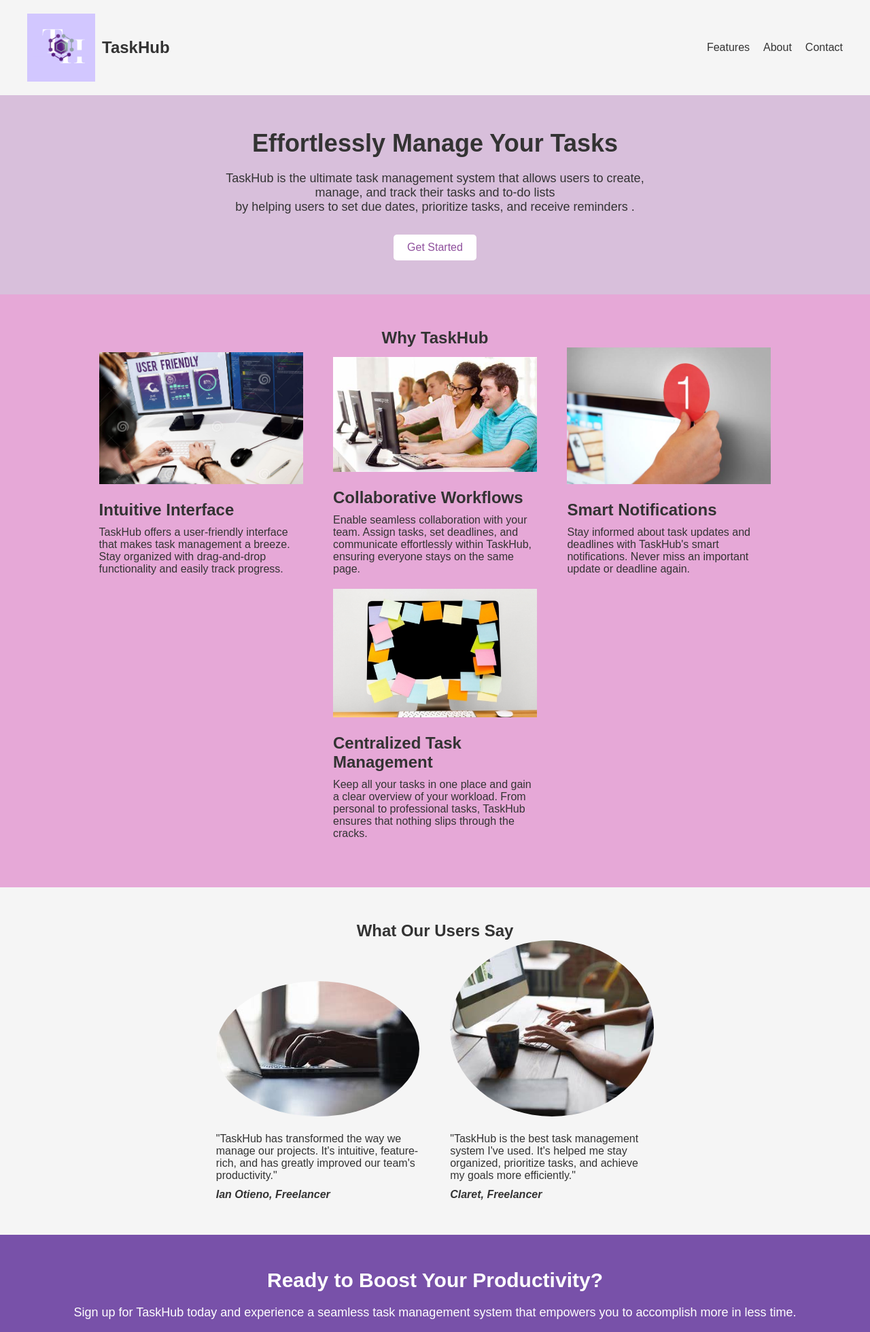
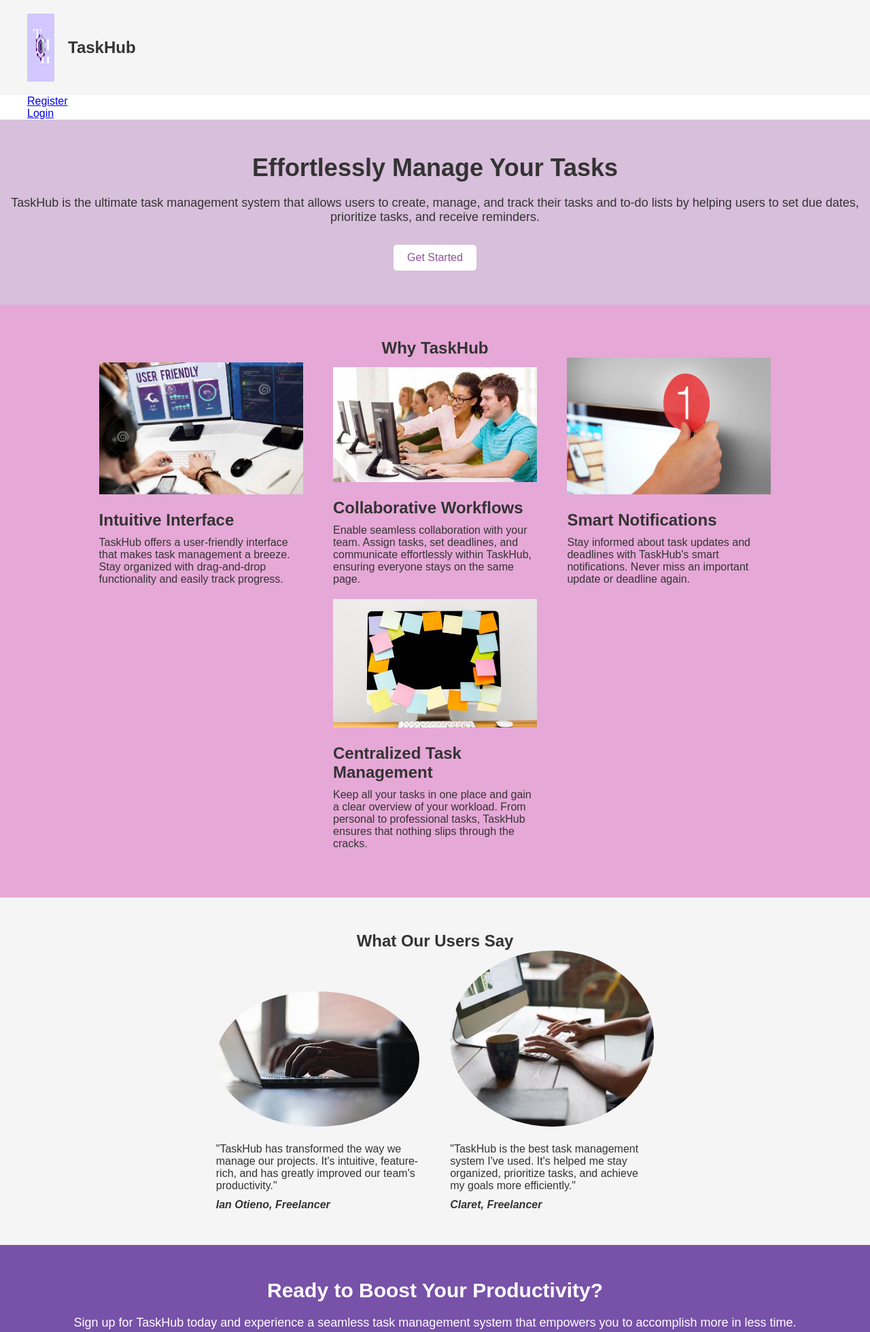
Before and after one commit to Ivy-Chelsea/Taskhub, a Flask app: page / in a window 1280 px wide. Shown: the top 1959 px of the page at 68% size. Run offline with Flask 3, Linux system fonts and the light colour scheme.

Commit message:
made changes to base.html

```diff
--- a/app.py
+++ b/app.py
@@ -14,11 +14,6 @@ app.config['SQLALCHEMY_DATABASE_URI'] = 'sqlite:///users.db'
 
 # Create SQLAlchemy database object
 db = SQLAlchemy(app)
-
-@app.route('/landing')
-def landing_page():
-    return render_template('landing.html')
-
 
 # Define User class to store user information
 class User(db.Model, UserMixin):
@@ -77,26 +72,26 @@ class Task(db.Model):
         self.labels = labels
         self.user_id = user_id
 
-
 # Create login manager object
 login_manager = LoginManager()
 login_manager.init_app(app)
-
 
 @login_manager.user_loader
 def load_user(user_id):
     return User.query.get(int(user_id))
 
-
+#Renders the registration page if the user is not logged in, otherwise redirects to the task page.
 @app.route('/')
 def index():
-    """
-    Renders the registration page if the user is not logged in, otherwise redirects to the task page.
-    """
+
     if current_user.is_authenticated:
         return render_template('landing.html')
     else:
         return render_template('landing.html')
+
+@app.route('/landing')
+def landing_page():
+    return render_template('landing.html')
 
 @app.route('/successful')
 def successful():
@@ -112,6 +107,10 @@ def settings():
         email = request.form['email']
         password = request.form['new_password']
         confirm_new_password = request.form['confirm_new_password']
+
+        if len(password) < 8:
+            flash('Password must be at least 8 characters long', 'error')
+            return redirect(url_for('settings'))
 
         if not first_name:
             flash('First name is required', 'danger')
@@ -152,20 +151,13 @@ def register():
         password = request.form['password']
         email = request.form['email']
 
-        # Validate the email address
-        if '@' not in email:
-            flash('Invalid email address', 'error')
-            return redirect(url_for('register'))
-
-        # Validate the password
+         # Validate the password
         if len(password) < 8:
             flash('Password must be at least 8 characters long', 'error')
             return redirect(url_for('register'))
 
         # Check if the username already exists
         existing_user = User.query.filter_by(username=username).first()
-
-
 
         if existing_user:
             flash('The username already exists. Please choose a different one.', 'error')
@@ -212,23 +204,10 @@ def login():
 
     return render_template('login.html')
 
-
-@app.route('/logout')
-@login_required
-def logout():
-    """
-    Handles user logout.
-    """
-    logout_user()
-    return render_template('landing.html')
-
-
+# Handles task creation.
 @app.route('/tasks', methods=['GET', 'POST'])
 @login_required
 def tasks():
-    """
-    Handles task creation.
-    """
     if request.method == 'POST':
         title = request.form.get('tasktitle')
         description = request.form.get('taskDescription')
@@ -247,9 +226,15 @@ def tasks():
 
         flash('Task created!', 'success')
         return redirect(url_for('tasks'))
+    return render_template('Todo.html')
 
-    return render_template('Todo.html')
+#Handles user logout.
+@app.route('/logout')
+@login_required
+def logout():
+    logout_user()
+    return render_template('landing.html')
 
 
 if __name__ == '__main__':
-    app.run(debug=True)
+    app.run(host='0.0.0.0', port=5000,debug=True)
--- a/static/base.css
+++ b/static/base.css
@@ -1,5 +1,286 @@
-.navbar-menu {
+/* base.css */
+
+.logo img {
+  width: 40px;
+  height: 40px;
+  margin-right: 10px;
+}
+
+.logo h1 {
+  font-size: 24px;
+  margin: 0;
+}
+
+/* Reset default styles */
+body,
+h1,
+h2,
+p,
+ul,
+li {
+  margin: 0;
+  padding: 0;
+}
+
+/* Global styles */
+body {
+  font-family: Arial, sans-serif;
+  color: #333;
+}
+
+.container {
+  max-width: 1200px;
+  margin: 0 auto;
+  padding: 20px;
+}
+
+/* Header Section */
+.header {
+  background-color: #f5f5f5;
+  padding: 20px 0;
+}
+
+.container {
+  max-width: 1200px;
+  margin: 0 auto;
+  padding: 0 20px;
+}
+
+.header-content {
   display: flex;
-  justify-content: flex-end;
-  flex-grow: 1;
+  justify-content: space-between;
+  align-items: center;
 }
+
+.logo {
+  display: flex;
+  align-items: center;
+}
+
+.logo img {
+  height: 100px;
+  /* Adjust the height as needed */
+}
+
+.logo h1 {
+  font-size: 24px;
+  margin-left: 10px;
+}
+
+.navigation ul {
+  list-style: none;
+  display: flex;
+}
+
+.navigation ul li {
+  margin-left: 20px;
+}
+
+.navigation ul li a {
+  text-decoration: none;
+  color: #333;
+  font-size: 16px;
+  transition: color 0.3s ease;
+}
+
+.navigation ul li a:hover {
+  color: #4CAF50;
+}
+
+/* About Section */
+.about {
+  background-color: #D8BFDB;
+  padding: 50px 0;
+  text-align: center;
+}
+
+.about-content {
+  max-width: 15000px;
+  margin: 0 auto;
+}
+
+.about h1 {
+  font-size: 36px;
+  margin-bottom: 20px;
+}
+
+.about p {
+  font-size: 18px;
+  margin-bottom: 30px;
+}
+
+.cta-button {
+  display: inline-block;
+  padding: 10px 20px;
+  font-size: 16px;
+  background-color: #e6a8d7;
+  color: #fff;
+  text-decoration: none;
+  border-radius: 5px;
+}
+
+/* Features Section */
+.features {
+  padding: 50px 0;
+  background-color: #e6a8d7;
+  text-align: center;
+}
+
+.feature {
+  display: inline-block;
+  max-width: 300px;
+  margin: 0 20px;
+  text-align: left;
+}
+
+.feature img {
+  max-width: 100%;
+  margin-bottom: 20px;
+}
+
+.feature h2 {
+  font-size: 24px;
+  margin-bottom: 10px;
+}
+
+.feature p {
+  font-size: 16px;
+  margin-bottom: 20px;
+}
+
+/* Testimonials Section */
+.testimonials {
+  padding: 50px 0;
+  background-color: #f5f5f5;
+  text-align: center;
+}
+
+.testimonial {
+  display: inline-block;
+  max-width: 300px;
+  margin: 0 20px;
+  text-align: left;
+}
+
+.testimonial img {
+  max-width: 100%;
+  border-radius: 50%;
+  margin-bottom: 20px;
+}
+
+.testimonial p {
+  font-size: 16px;
+  margin-bottom: 10px;
+}
+
+.user-name {
+  font-weight: bold;
+  font-style: italic;
+}
+
+/* Call to Action (CTA) Section */
+.cta {
+  padding: 50px 0;
+  background-color: #7851A9;
+  text-align: center;
+}
+
+.cta h2 {
+  color: #fff;
+  font-size: 30px;
+  margin-bottom: 20px;
+}
+
+.cta p {
+  color: #fff;
+  font-size: 18px;
+  margin-bottom: 30px;
+}
+
+.cta-button {
+  display: inline-block;
+  padding: 10px 20px;
+  font-size: 16px;
+  background-color: #fff;
+  color: #8F509D;
+  text-decoration: none;
+  border-radius: 5px;
+}
+
+/* contact section */
+
+.contact {
+  padding: 80px 0;
+  background-color: #f9f9f9;
+}
+
+.container {
+  max-width: 1200px;
+  margin: 0 auto;
+  padding: 0 20px;
+}
+
+.contact h2 {
+  text-align: center;
+  margin-bottom: 10px;
+}
+
+.contact-content {
+  display: flex;
+  justify-content: space-between;
+  align-items: flex-start;
+}
+
+.contact-form {
+  flex: 1;
+  max-width: 400px;
+}
+
+.contact-form h3 {
+  margin-bottom: 20px;
+}
+
+.contact-form input,
+.contact-form textarea {
+  width: 100%;
+  padding: 10px;
+  margin-bottom: 20px;
+  border: 1px solid #ccc;
+  border-radius: 4px;
+}
+
+.contact-form textarea {
+  resize: vertical;
+  min-height: 60px;
+}
+
+.contact-form button[type="submit"] {
+  padding: 10px 20px;
+  background-color: #7851A9;
+  color: #fff;
+  border: none;
+  border-radius: 4px;
+  cursor: pointer;
+}
+
+.contact-details {
+  flex: 1;
+  max-width: 400px;
+}
+
+.contact-details h3 {
+  margin-bottom: 20px;
+}
+
+.contact-details p {
+  margin-bottom: 10px;
+}
+
+.contact-details a {
+  color: #7851A9;
+  text-decoration: none;
+}
+
+.contact-details a:hover {
+  text-decoration: underline;
+}
--- a/templates/base.html
+++ b/templates/base.html
@@ -1,12 +1,26 @@
 <!DOCTYPE html>
 <html>
+
 <head>
   <meta charset="UTF-8">
   <meta name="viewport" content="width=device-width, initial-scale=1.0">
   <title>{% block title %}Task Manager{% endblock %}</title>
-   <link rel="stylesheet" href="{{ url_for('static', filename='base.css') }}">
+  <link rel="stylesheet" href="{{ url_for('static', filename='base.css') }}">
 </head>
+
 <body>
+  <!-- Header -->
+  <header class="header">
+    <div class="container">
+      <div class="header-content">
+        <div class="logo">
+          <img src="{{ url_for('static', filename='images/logo.png') }}" alt="TaskHub Logo">
+          <h1>TaskHub</h1>
+        </div>
+      </div>
+    </div>
+  </header>
+
   <section class="hero is-primary is-fullheight">
     <div class="hero-head">
       <nav class="navbar">
@@ -17,13 +31,25 @@
               <div class="navbar-item">
                 <a href="{{ url_for('tasks') }}" class="button is-link is-outlined">
                   Task
+              </div>
+              <div class="navbar-item">
+                <a href="#features" class="button is-link is-outlined">
+                  Features
+              </div>
+              <div class="navbar-item">
+                <a href="#about" class="button is-link is-outlined">
+                  About
+              </div>
+              <div class="navbar-item">
+                <a href="#contact" class="button is-link is-outlined">
+                  Contact
+              </div>
+              <div class="navbar-item">
+                <a href="{{ url_for('settings') }}" class="button is-link is-outlined">
+                  settings
                 </a>
               </div>
               <div class="navbar-item">
-              <a href="{{ url_for('settings') }}" class="button is-link is-outlined">
-               settings
-              </a>
-	       <div class="navbar-item">
                 <a href="{{ url_for('logout') }}" class="button is-danger is-outlined">
                   Logout
                 </a>
@@ -59,4 +85,5 @@
     </div>
   </section>
 </body>
+
 </html>
--- a/templates/landing.html
+++ b/templates/landing.html
@@ -1,24 +1,9 @@
-<!DOCTYPE html>
-<html>
-<head>
-  <title>TaskHub</title>
-  <link rel="stylesheet" href="{{ url_for('static', filename='landing.css') }}">
- </head>
+{% extends 'base.html' %}
 
-<!-- Header -->
-<header class="header">
-  <div class="container">
-    <div class="header-content">
-      <div class="logo">
-         <img src="{{ url_for('static', filename='images/logo.png') }}" alt="TaskHub Logo">
-        <h1>TaskHub</h1>
-      </div>
+{% block title %}TaskHub{% endblock %}
+
+{% block content %}
 <nav class="navigation">
-        <ul>
-          <li><a href="#features">Features</a></li>
-          <li><a href="#about">About</a></li>
-          <li><a href="#contact">Contact</a></li>
-        </ul>
 </nav>
 </div>
 </div>
@@ -29,10 +14,8 @@
   <section id="about" class="about">
     <div class="about-content">
       <h1>Effortlessly Manage Your Tasks</h1>
-      <p>TaskHub is the ultimate task management system that allows users to create,
-	  <br>manage, and track their tasks and to-do lists
-	  <br>by helping users to set due dates, prioritize tasks, and receive reminders
-.</p>
+      <p>TaskHub is the ultimate task management system that allows users to create, manage, and track their tasks and
+        to-do lists by helping users to set due dates, prioritize tasks, and receive reminders.</p>
       <a href="#features" class="cta-button">Get Started</a>
     </div>
   </section>
@@ -43,22 +26,26 @@
     <div class="feature">
       <img src="{{ url_for('static', filename='images/UI.jpeg') }}" alt="UI">
       <h2>Intuitive Interface</h2>
-      <p>TaskHub offers a user-friendly interface that makes task management a breeze. Stay organized with drag-and-drop functionality and easily track progress.</p>
+      <p>TaskHub offers a user-friendly interface that makes task management a breeze. Stay organized with drag-and-drop
+        functionality and easily track progress.</p>
     </div>
     <div class="feature">
       <img src="{{ url_for('static', filename='images/workflows.jpeg') }}" alt="Worksflows">
       <h2>Collaborative Workflows</h2>
-      <p>Enable seamless collaboration with your team. Assign tasks, set deadlines, and communicate effortlessly within TaskHub, ensuring everyone stays on the same page.</p>
+      <p>Enable seamless collaboration with your team. Assign tasks, set deadlines, and communicate effortlessly within
+        TaskHub, ensuring everyone stays on the same page.</p>
     </div>
     <div class="feature">
       <img src="{{ url_for('static', filename='images/Notifications.jpg') }}" alt="Notifications">
       <h2>Smart Notifications</h2>
-      <p>Stay informed about task updates and deadlines with TaskHub's smart notifications. Never miss an important update or deadline again.</p>
+      <p>Stay informed about task updates and deadlines with TaskHub's smart notifications. Never miss an important
+        update or deadline again.</p>
     </div>
     <div class="feature">
       <img src="{{ url_for('static', filename='images/Centralized.jpeg') }}" alt="Centralized">
       <h2>Centralized Task Management</h2>
-      <p>Keep all your tasks in one place and gain a clear overview of your workload. From personal to professional tasks, TaskHub ensures that nothing slips through the cracks.</p>
+      <p>Keep all your tasks in one place and gain a clear overview of your workload. From personal to professional
+        tasks, TaskHub ensures that nothing slips through the cracks.</p>
     </div>
   </section>
 
@@ -67,12 +54,14 @@
     <h2>What Our Users Say</h2>
     <div class="testimonial">
       <img src="{{ url_for('static', filename='images/P1.jpeg') }}" alt="P1">
-      <p>"TaskHub has transformed the way we manage our projects. It's intuitive, feature-rich, and has greatly improved our team's productivity."</p>
+      <p>"TaskHub has transformed the way we manage our projects. It's intuitive, feature-rich, and has greatly improved
+        our team's productivity."</p>
       <span class="user-name">Ian Otieno, Freelancer</span>
     </div>
     <div class="testimonial">
       <img src="{{ url_for('static', filename='images/P2.jpeg') }}" alt="P2">
-      <p>"TaskHub is the best task management system I've used. It's helped me stay organized, prioritize tasks, and achieve my goals more efficiently."</p>
+      <p>"TaskHub is the best task management system I've used. It's helped me stay organized, prioritize tasks, and
+        achieve my goals more efficiently."</p>
       <span class="user-name">Claret, Freelancer</span>
     </div>
   </section>
@@ -80,7 +69,8 @@
   <!-- Template 4: Call to Action (CTA) Section -->
   <section class="cta">
     <h2>Ready to Boost Your Productivity?</h2>
-    <p>Sign up for TaskHub today and experience a seamless task management system that empowers you to accomplish more in less time.</p>
+    <p>Sign up for TaskHub today and experience a seamless task management system that empowers you to accomplish more
+      in less time.</p>
     <a href="{{ url_for('register') }}" class="cta-button">Sign Up Now</a>
   </section>
 
@@ -103,12 +93,11 @@
         </div>
         <div class="contact-details">
           <h3>Contact Information</h3>
-        <p>Email: <a href="mailto:ivychelsea20@gmail.com">info@taskhub.com</a></p>
+          <p>Email: <a href="mailto:info@taskhub.com">info@taskhub.com</a></p>
           <p>LinkedIn: <a href="https://www.linkedin.com/in/favour-mogbonjubola-079478245">LinkedIn</a></p>
         </div>
       </div>
     </div>
   </section>
-
 </body>
-</html>
+{% endblock %}
--- a/templates/successful.html
+++ b/templates/successful.html
@@ -6,7 +6,8 @@
 </h1>
 
 <p>
-    TaskHub is a powerful tool for staying organized and productive. With TaskHub, you can easily manage your to-do list, track due dates, and collaborate with others to get things done faster.
+  TaskHub is a powerful tool for staying organized and productive. With TaskHub, you can easily manage your to-do list,
+  track due dates, and collaborate with others to get things done faster.
 </p>
 
 <h2>Features</h2>
@@ -19,7 +20,8 @@
 </ul>
 
 <p>
-    "TaskHub has completely revolutionized the way I work. I used to be overwhelmed by my to-do list, but now I feel in control and productive."
+  "TaskHub has completely revolutionized the way I work. I used to be overwhelmed by my to-do list, but now I feel in
+  control and productive."
 </p>
 
 <h2>Connect with us</h2>
```
Also changed, not shown: templates/Todo.html (+11 -0 lines), templates/settings.html (+11 -7 lines), instance/users.db. Lines whose indentation alone changed are shown as unchanged.
